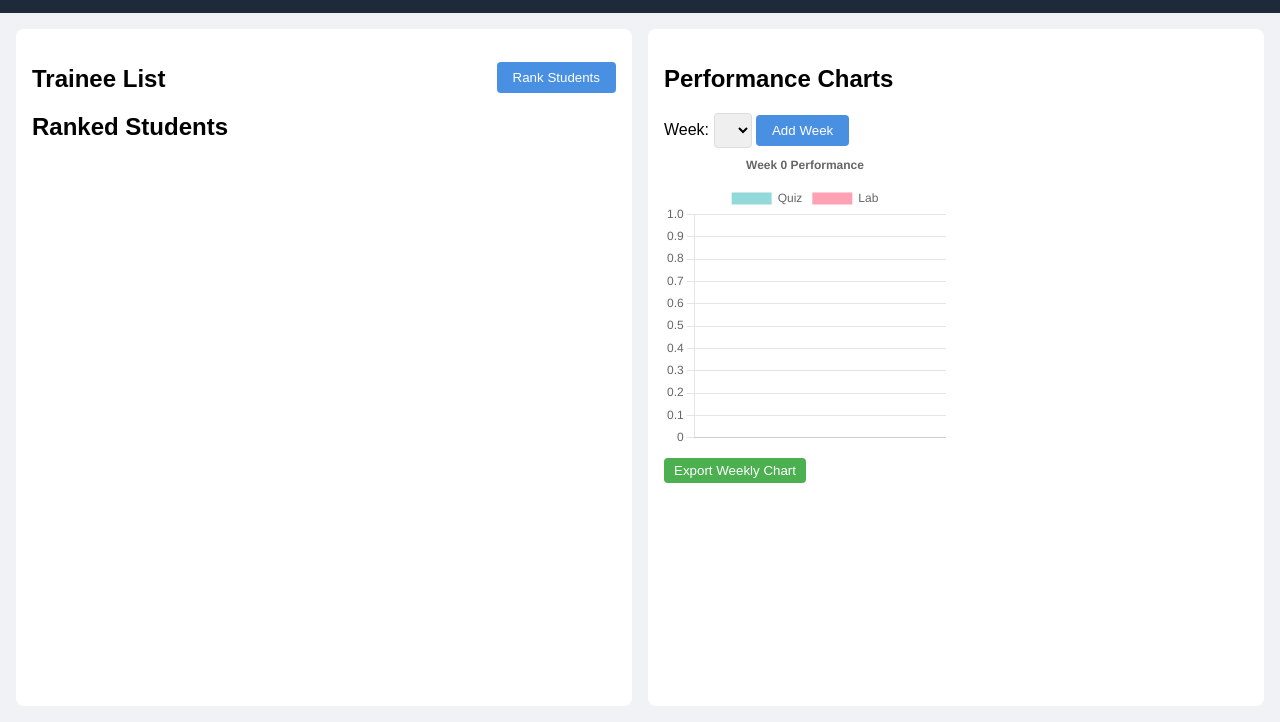
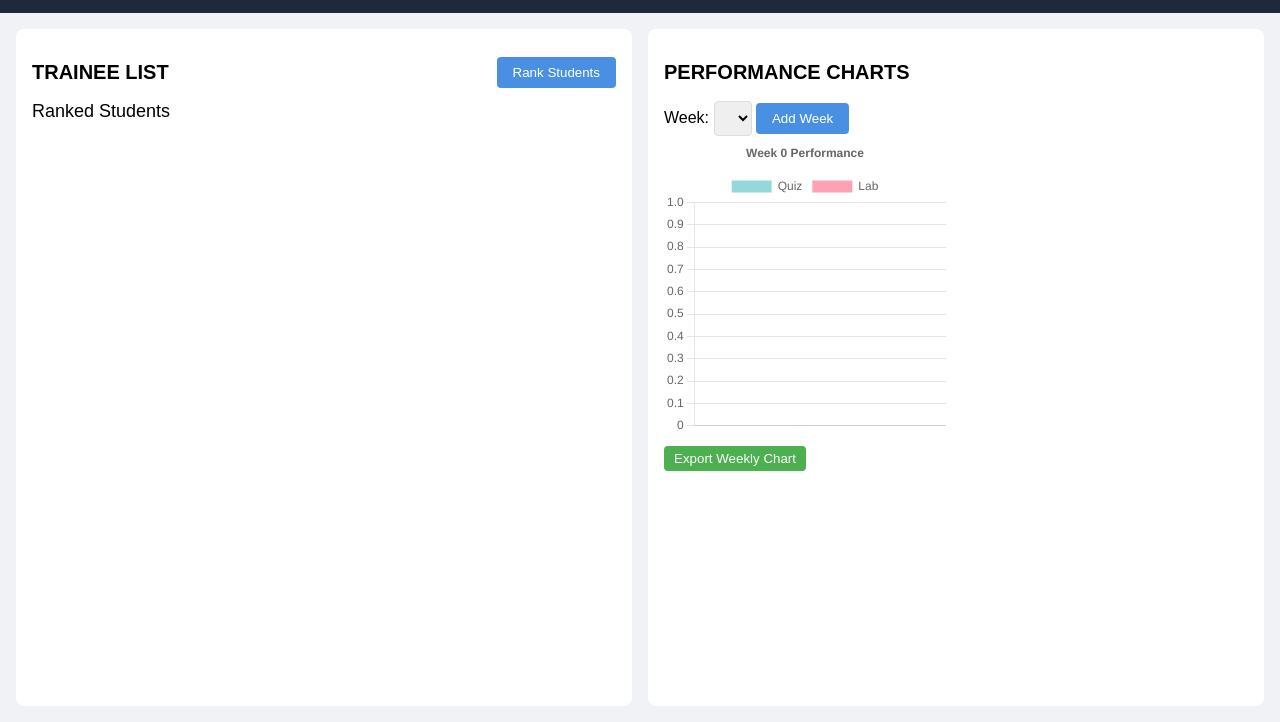
Before and after one commit to bralash/ranker, a plain HTML site: page index.html in a window 1280 px wide. Both pictures are taken after a click on the button "Rank Students". Shown: the part 78-800 px from the top of the page. Drawn offline with nearby package versions, Linux system fonts and the light colour scheme.

Commit message:
chagne trainee list and ranked students typograph style

```diff
--- a/css/style.css
+++ b/css/style.css
@@ -131,6 +131,13 @@ main {
   flex-direction: column;
 }
 
+.right-panel h2, /* can be change to h3 */
+.left-panel h2 {
+  text-transform: uppercase;
+  font-size: 20px;
+  font-weight: 600;
+}
+
 #studentList,
 #rankedStudents {
   margin-bottom: 1rem;
@@ -138,8 +145,14 @@ main {
 
 #rankStudents {
   position: absolute;
-  top: 33px;
+  top: 28px;
   right: 16px;
+}
+
+#rankedStudents h2 {
+  text-transform: none;
+  font-size: 18px;
+  font-weight: normal;
 }
 
 .student {
```
